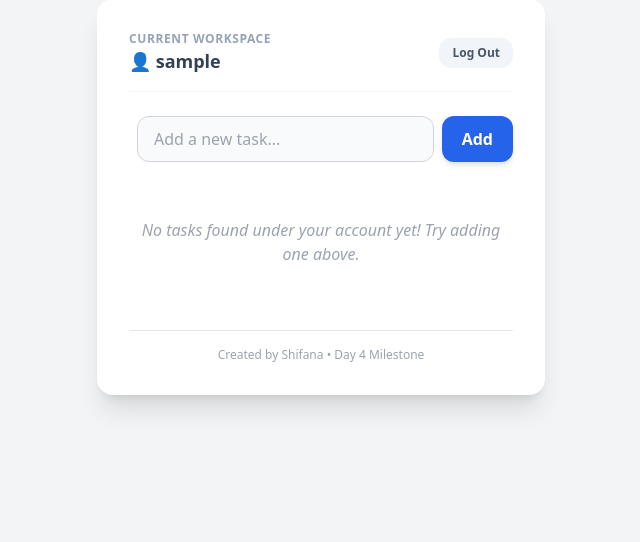
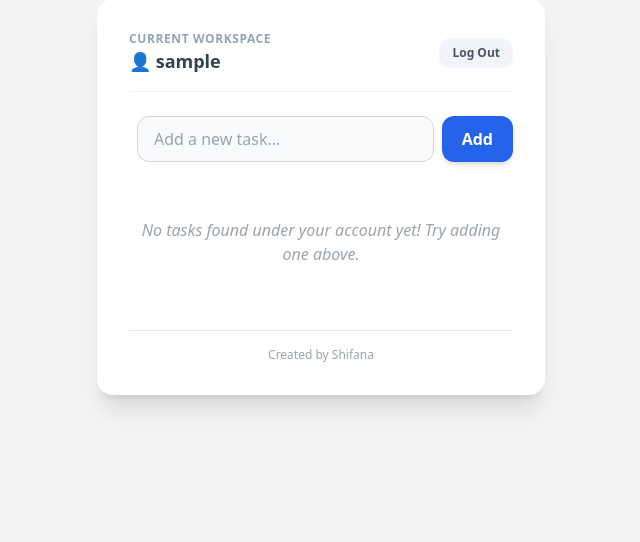
Before and after one commit to ShifArshad/django-task-manager, a Django app: page / in a window 1280 px wide. Shown: the part 203-745 px from the top of the page, without its empty margins (319-959 px from the left). Run offline with Django 5.2, Linux system fonts and the light colour scheme; the visitor is signed in with stand-in values (Sample User, id 1); data that the repository does not hold is empty; some libraries are stand-ins or nearby versions.

Commit message:
Small Correction

```diff
--- a/task/templates/task/list.html
+++ b/task/templates/task/list.html
@@ -138,7 +138,7 @@
       <!-- Footer / Call to Action -->
       <div class="mt-8 pt-4 border-t text-center">
         <p class="text-xs text-gray-400">
-          Created by Shifana • Day 4 Milestone
+          Created by Shifana
         </p>
       </div>
     </div>
```
